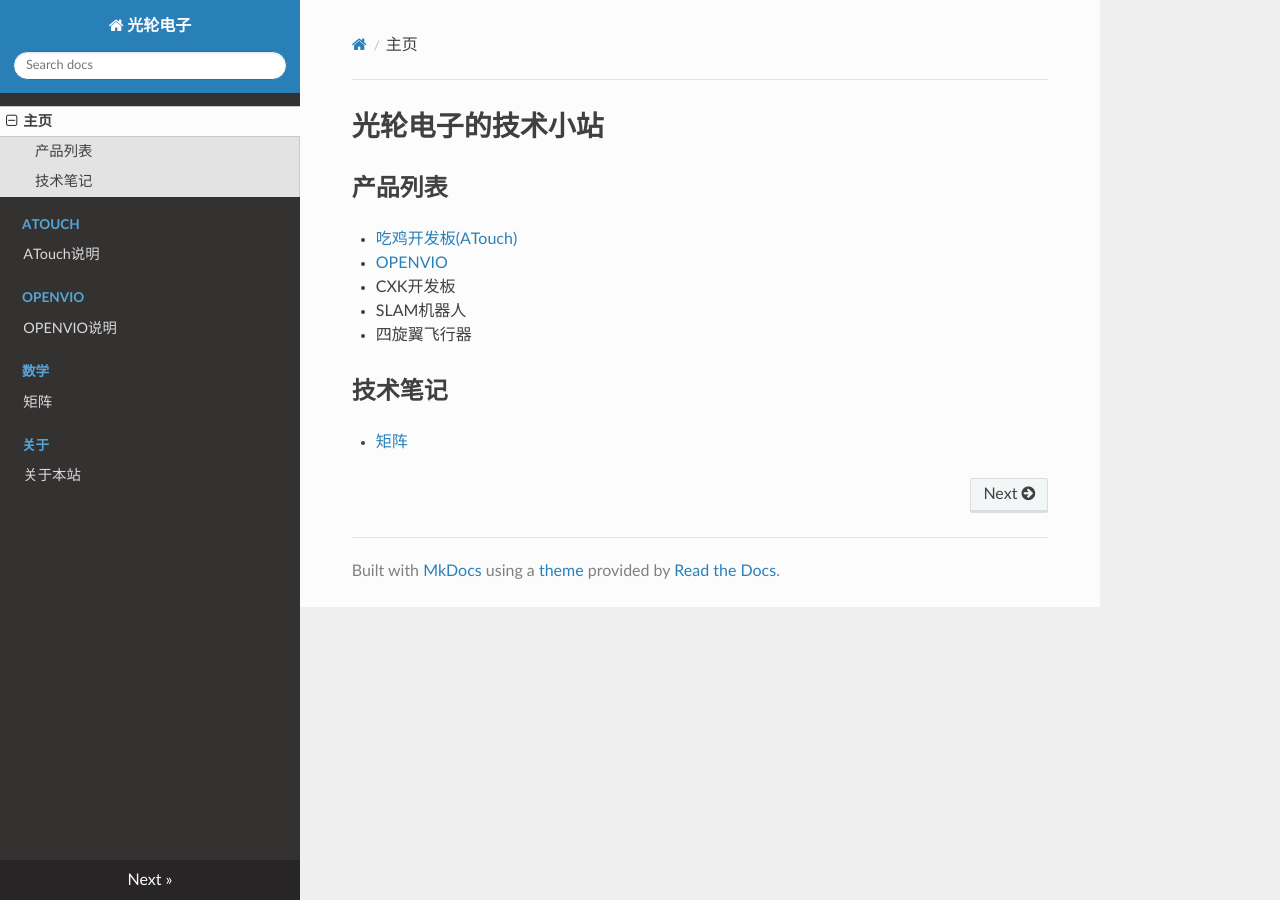
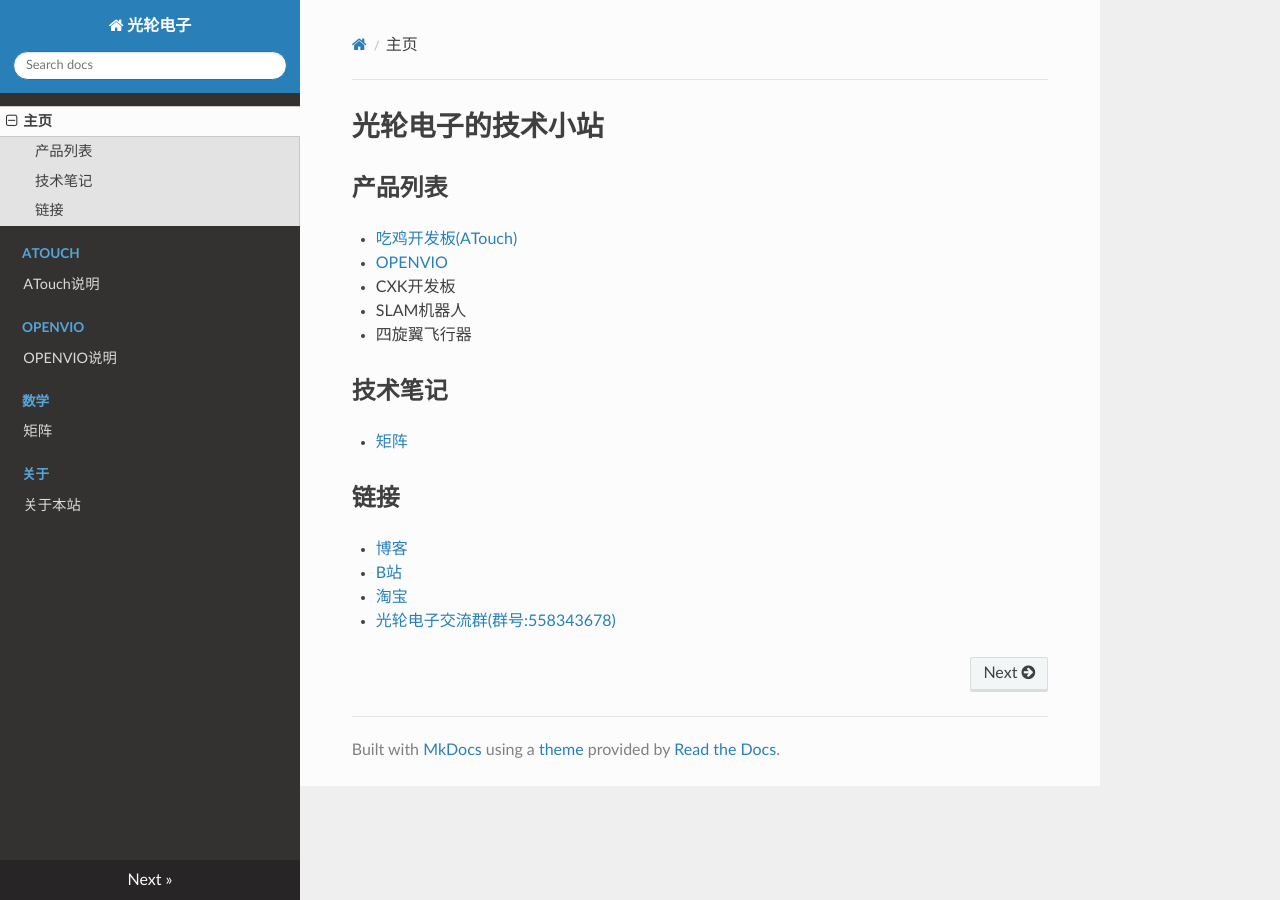
Before and after one commit to guanglun/guanglun.github.io, an MkDocs documentation site: the page built from docs/index.md, in a window 1280 px wide. Built offline with MkDocs 1.6.1, drawn with Linux system fonts in a browser that asks for light colours; nearby versions of some CDN libraries; old or Windows-style settings are respelled for this version of MkDocs.

Commit message:
站点简单说明

```diff
--- a/docs/index.md
+++ b/docs/index.md
@@ -12,3 +12,10 @@
 ## 技术笔记
 
 * [矩阵](math/matrix.md#matrix)
+
+## 链接
+
+* [博客](https://www.cnblogs.com/guanglun)
+* [B站](https://space.bilibili.com/20909602)
+* [淘宝](https://shop130446973.taobao.com/)
+* [光轮电子交流群(群号:558343678)](https://jq.qq.com/?_wv=1027&k=5YPH1CV)
```
Also changed, not shown: docs/about/about.md (+5 -1 lines), site/about/about/index.html, site/index.html, site/search/search_index.json, 1 other file.
